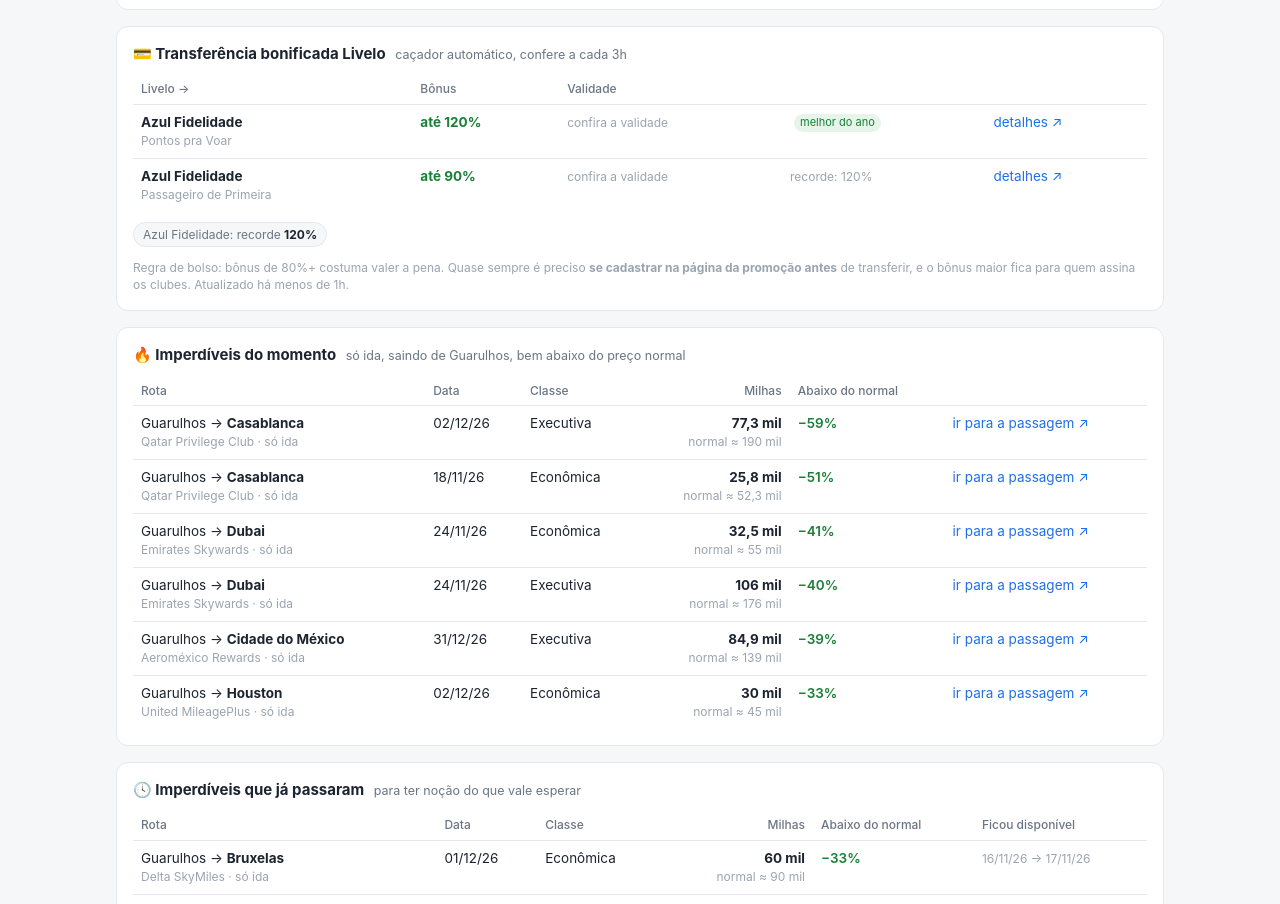
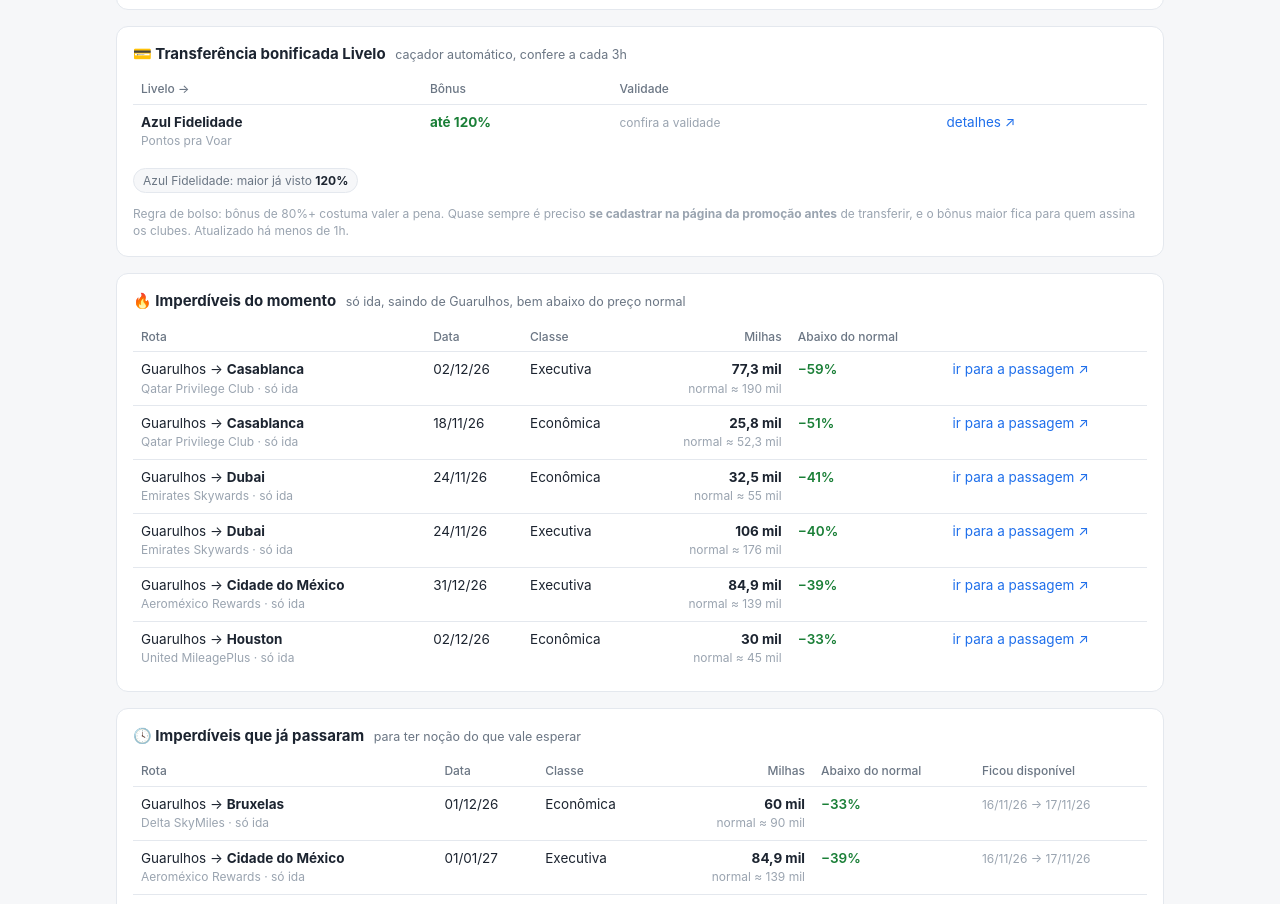
Before and after one commit to thalesfmarin-art/buscador-milhas, a plain HTML site: page index.html in a window 1280 px wide. Shown: the part 3281-4185 px from the top of the page. Drawn offline with Linux system fonts and the light colour scheme.

Commit message:
Livelo: uma promoção ativa por programa e histórico honesto
Co-Authored-By: Claude Opus 5.5 <noreply@anthropic.com>
Claude-Session: https://claude.ai/code/session_01EgtfYYpLB7soSbnp8Ewr38

```diff
--- a/index.html
+++ b/index.html
@@ -556,19 +556,21 @@ function renderLivelo(P){
   const ativa=p=> p.validade ? p.validade>=hoje : (Date.now()-new Date(p.publicado))<3*864e5;
   // uma linha por programa+bônus (várias fontes falam da mesma promoção)
   const uniq=(L)=>{const m=new Map(); for(const p of L){const k=p.prog+p.bonus+(p.validade||""); if(!m.has(k)) m.set(k,p);} return [...m.values()];};
-  const ativas=uniq(P.promos.filter(ativa)).sort((a,b)=>b.bonus-a.bonus);
+  // ativas: uma por programa (a de maior bônus), já que várias matérias falam da mesma campanha
+  const porProg={}; for(const p of P.promos.filter(ativa)) if(!porProg[p.prog]||p.bonus>porProg[p.prog].bonus) porProg[p.prog]=p;
+  const ativas=Object.values(porProg).sort((a,b)=>b.bonus-a.bonus);
   const recentes=uniq(P.promos.filter(p=>!ativa(p)&&(Date.now()-new Date(p.publicado))<45*864e5)).slice(0,8);
-  const melhor={}; for(const p of P.promos) if(!melhor[p.prog]||p.bonus>melhor[p.prog]) melhor[p.prog]=p.bonus;
+  const melhor={}, qtd={}; for(const p of P.promos){ qtd[p.prog]=(qtd[p.prog]||0)+1; if(!melhor[p.prog]||p.bonus>melhor[p.prog]) melhor[p.prog]=p.bonus; }
   const linha=(p,on)=>`<tr><td><b>${LIV[p.prog]||p.prog}</b><div class="fa">${esc(p.fonte)}</div></td>
     <td class="${p.bonus>=80?"hot":""}">até ${p.bonus}%</td>
     <td>${p.validade?(on?"até ":"")+dBR(p.validade):`<span class="fa">${on?"confira a validade":"—"}</span>`}</td>
-    <td>${p.bonus>=melhor[p.prog]?'<span class="tag g">melhor do ano</span>':`<span class="fa">recorde: ${melhor[p.prog]}%</span>`}</td>
+    <td>${qtd[p.prog]<5?"":p.bonus>=melhor[p.prog]?'<span class="tag g">maior já visto</span>':`<span class="fa">maior já visto: ${melhor[p.prog]}%</span>`}</td>
     <td><a href="${esc(p.link)}" target="_blank" rel="noopener">detalhes ↗</a></td></tr>`;
   const cab=`<tr><th>Livelo →</th><th>Bônus</th><th>Validade</th><th></th><th></th></tr>`;
   box.innerHTML=(ativas.length?`<table class="mini">${cab}${ativas.map(p=>linha(p,1)).join("")}</table>`:
       `<div class="empty" style="padding:14px">Nenhuma transferência bonificada Livelo ativa agora.</div>`)+
     (recentes.length?`<details class="more"><summary>últimas que já acabaram</summary><table class="mini" style="margin-top:8px">${cab}${recentes.map(p=>linha(p,0)).join("")}</table></details>`:"")+
-    `<div class="chips">${Object.entries(melhor).sort((a,b)=>b[1]-a[1]).map(([k,v])=>`<span class="chip">${LIV[k]||k}: recorde <b>${v}%</b></span>`).join("")}</div>
+    `<div class="chips">${Object.entries(melhor).sort((a,b)=>b[1]-a[1]).map(([k,v])=>`<span class="chip">${LIV[k]||k}: maior já visto <b>${v}%</b></span>`).join("")}</div>
      <p class="fa" style="margin-bottom:0">Regra de bolso: bônus de 80%+ costuma valer a pena. Quase sempre é preciso <b>se cadastrar na página da promoção antes</b> de transferir, e o bônus maior fica para quem assina os clubes. Atualizado ${ago(P.atualizado)}.</p>`;
 }
 
```
